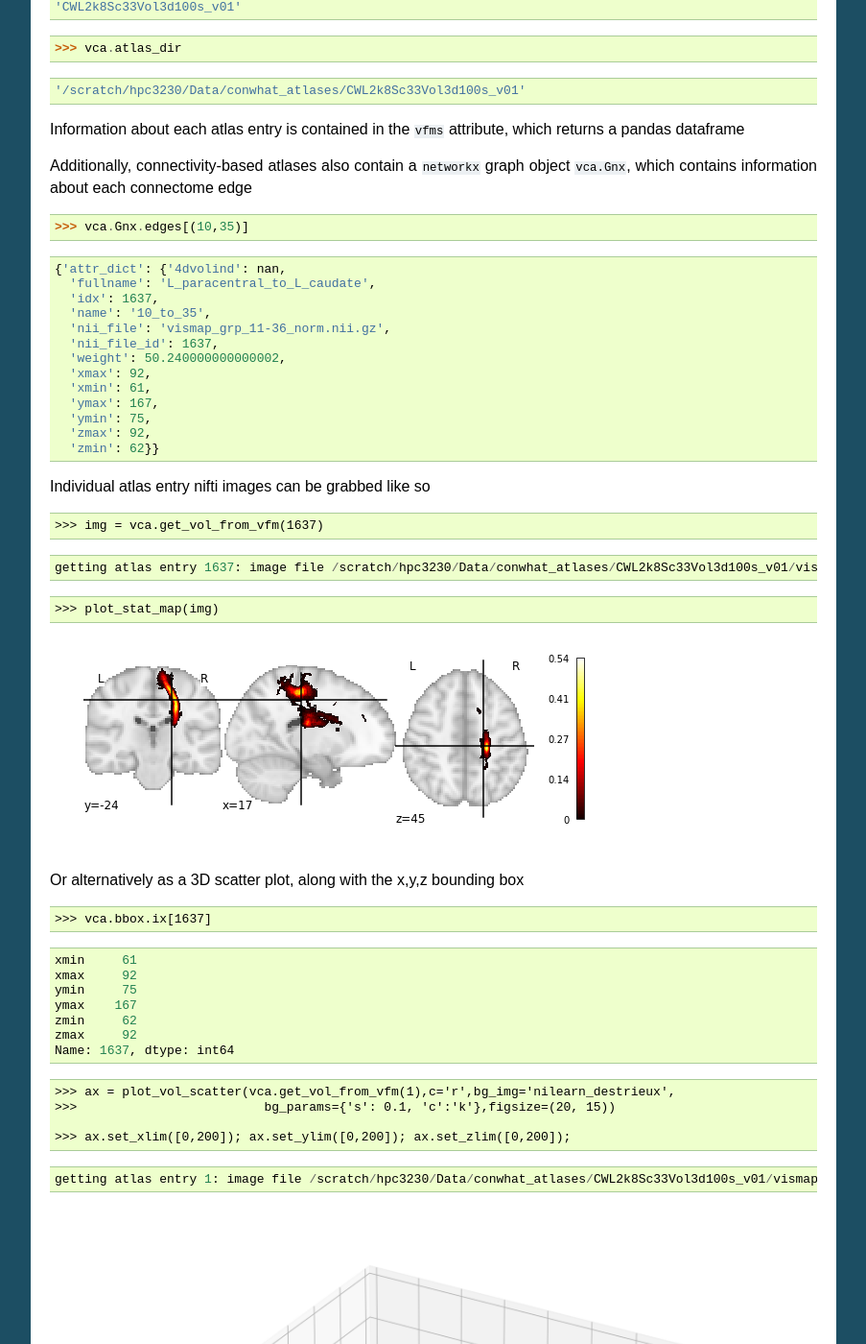
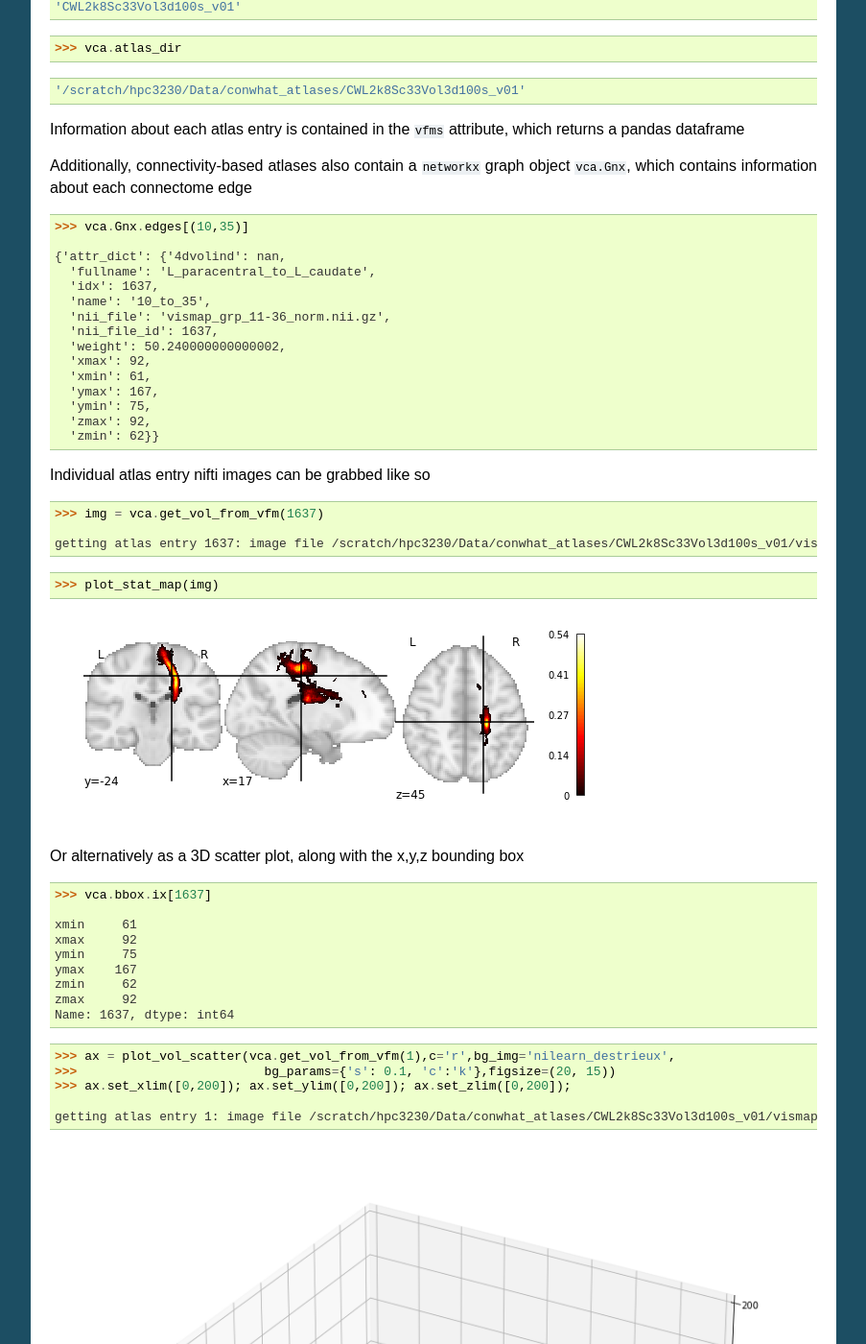
Before and after one commit to JohnGriffiths/ConWhAt, a Sphinx documentation site: the page built from docs/getting_started/exploring_the_atlases.rst, in a window 1280 px wide and 1400 px high, scrolled down 826 px. Shown: the whole window at 96% size, without its empty margins (198-1101 px from the left). Built offline with Sphinx 7.4.7, drawn with Linux system fonts in a browser that asks for light colours; some of the changed text lies outside the part shown.

Commit message:
Update exploring_the_atlases.rst

```diff
--- a/docs/getting_started/exploring_the_atlases.rst
+++ b/docs/getting_started/exploring_the_atlases.rst
@@ -37,15 +37,15 @@ Define the atlas name and top-level directory location
 
 .. code-block:: python
 
-    >>>atlas_dir = '/scratch/hpc3230/Data/conwhat_atlases'
-    >>>atlas_name = 'CWL2k8Sc33Vol3d100s_v01'
+    >>> atlas_dir = '/scratch/hpc3230/Data/conwhat_atlases'
+    >>> atlas_name = 'CWL2k8Sc33Vol3d100s_v01'
 
 
 Initialize the atlas class
 
 .. code-block:: python
 
-    >>>vca = VolConnAtlas(atlas_dir=atlas_dir + '/' + atlas_name,
+    >>> vca = VolConnAtlas(atlas_dir=atlas_dir + '/' + atlas_name,
                             atlas_name=atlas_name)
 
     loading file mapping
@@ -89,9 +89,6 @@ connectome edge
 
     >>> vca.Gnx.edges[(10,35)]
 
-
-.. parsed-literal::
-
     {'attr_dict': {'4dvolind': nan,
       'fullname': 'L_paracentral_to_L_caudate',
       'idx': 1637,
@@ -110,17 +107,14 @@ connectome edge
 
 Individual atlas entry nifti images can be grabbed like so
 
-.. code:: ipython2
+.. code-block:: python
 
     >>> img = vca.get_vol_from_vfm(1637)
-
-
-.. parsed-literal::
 
     getting atlas entry 1637: image file /scratch/hpc3230/Data/conwhat_atlases/CWL2k8Sc33Vol3d100s_v01/vismap_grp_11-36_norm.nii.gz
 
 
-.. code:: ipython2
+.. code-block:: python
 
     >>> plot_stat_map(img)
 
@@ -130,11 +124,9 @@ Individual atlas entry nifti images can be grabbed like so
 
 Or alternatively as a 3D scatter plot, along with the x,y,z bounding box
 
-.. code:: ipython2
+.. code-block:: python
 
     >>> vca.bbox.ix[1637]
-
-.. parsed-literal::
 
     xmin     61
     xmax     92
@@ -146,15 +138,11 @@ Or alternatively as a 3D scatter plot, along with the x,y,z bounding box
 
 
 
-.. code:: ipython2
+.. code-block:: python
 
     >>> ax = plot_vol_scatter(vca.get_vol_from_vfm(1),c='r',bg_img='nilearn_destrieux',
     >>>                         bg_params={'s': 0.1, 'c':'k'},figsize=(20, 15))
-
     >>> ax.set_xlim([0,200]); ax.set_ylim([0,200]); ax.set_zlim([0,200]);
-
-
-.. parsed-literal::
 
     getting atlas entry 1: image file /scratch/hpc3230/Data/conwhat_atlases/CWL2k8Sc33Vol3d100s_v01/vismap_grp_39-56_norm.nii.gz
 
```
